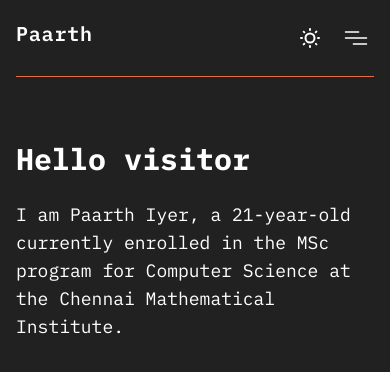
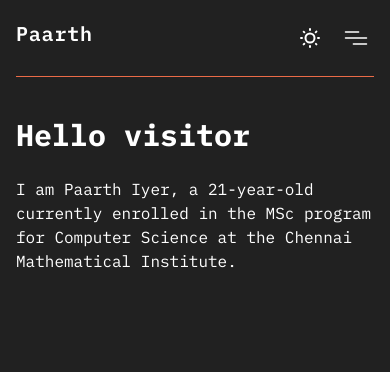
Before and after one commit to Paarth314/personal-website, a SvelteKit app: page / in a window 390 px wide. Shown: the top 372 px of the page. Built offline with nearby package versions, Linux system fonts and the light colour scheme.

Commit message:
refactor(layout): reorganized the layout so that horizontal line is in the global layout

```diff
--- a/src/lib/components/ComingSoon.svelte
+++ b/src/lib/components/ComingSoon.svelte
@@ -2,10 +2,4 @@
     import '$src/app.css'
 </script>
 
-<div class="flex w-full">
-    <div class="mx-auto h-full w-full max-w-screen-md px-4">
-        <div class="w-full border-t-[1px] border-accent py-6">
-            <p class="my-2">This page has not been added yet</p>
-        </div>
-    </div>
-</div>
+<p class="my-2">This page has not been added yet</p>
--- a/src/routes/+layout.svelte
+++ b/src/routes/+layout.svelte
@@ -4,4 +4,11 @@
 </script>
 
 <Navbar></Navbar>
-<slot />
+
+<div class="flex w-full">
+    <div class="mx-auto h-full w-full max-w-screen-md px-4">
+        <div class="w-full border-t-[1px] border-accent py-6">
+            <slot />
+        </div>
+    </div>
+</div>
--- a/src/routes/+page.svelte
+++ b/src/routes/+page.svelte
@@ -4,15 +4,9 @@
 
 <!-- https://www.wix.com/website-template/view/html/2250?originUrl=https%3A%2F%2Fwww.wix.com%2Fwebsite%2Ftemplates%2Fhtml%2Fportfolio-cv%2Fresumes-cvs&tpClick=view_button&esi=6aef4ab3-bbaa-47e9-b42d-b64b9d1e6fce -->
 
-<div class="flex w-full">
-    <div class="mx-auto h-full w-full max-w-screen-md px-4">
-        <div class="w-full border-t-[1px] border-accent py-6">
-            <h1 class="mb-6 mt-10 text-start text-3xl font-bold sm:text-5xl">Hello visitor</h1>
-            <p class="my-2 text-lg">
-                I am Paarth Iyer, a 21-year-old currently enrolled in the MSc program for Computer
-                Science at the Chennai Mathematical Institute.
-            </p>
-            <!-- <p class="my-2">I will add more stuff soon</p> -->
-        </div>
-    </div>
-</div>
+<h1 class="mb-6 mt-4 text-start text-3xl font-bold sm:mt-10 sm:text-5xl">Hello visitor</h1>
+<p class="my-2 text-base sm:text-lg">
+    I am Paarth Iyer, a 21-year-old currently enrolled in the MSc program for Computer Science at
+    the Chennai Mathematical Institute.
+</p>
+<!-- <p class="my-2">I will add more stuff soon</p> -->
```
Also changed, not shown: src/routes/cv/+page.svelte (+0 -13 lines).
